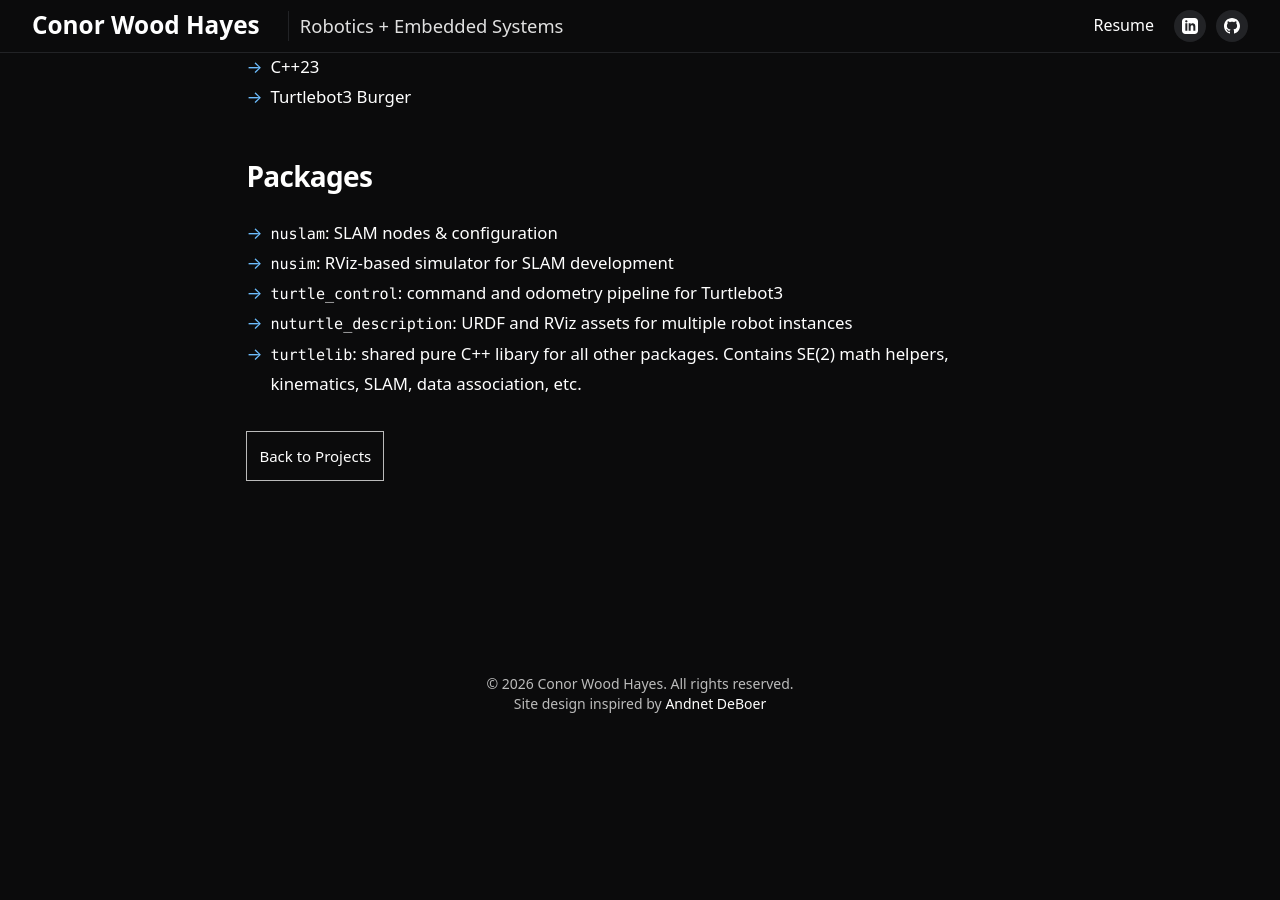
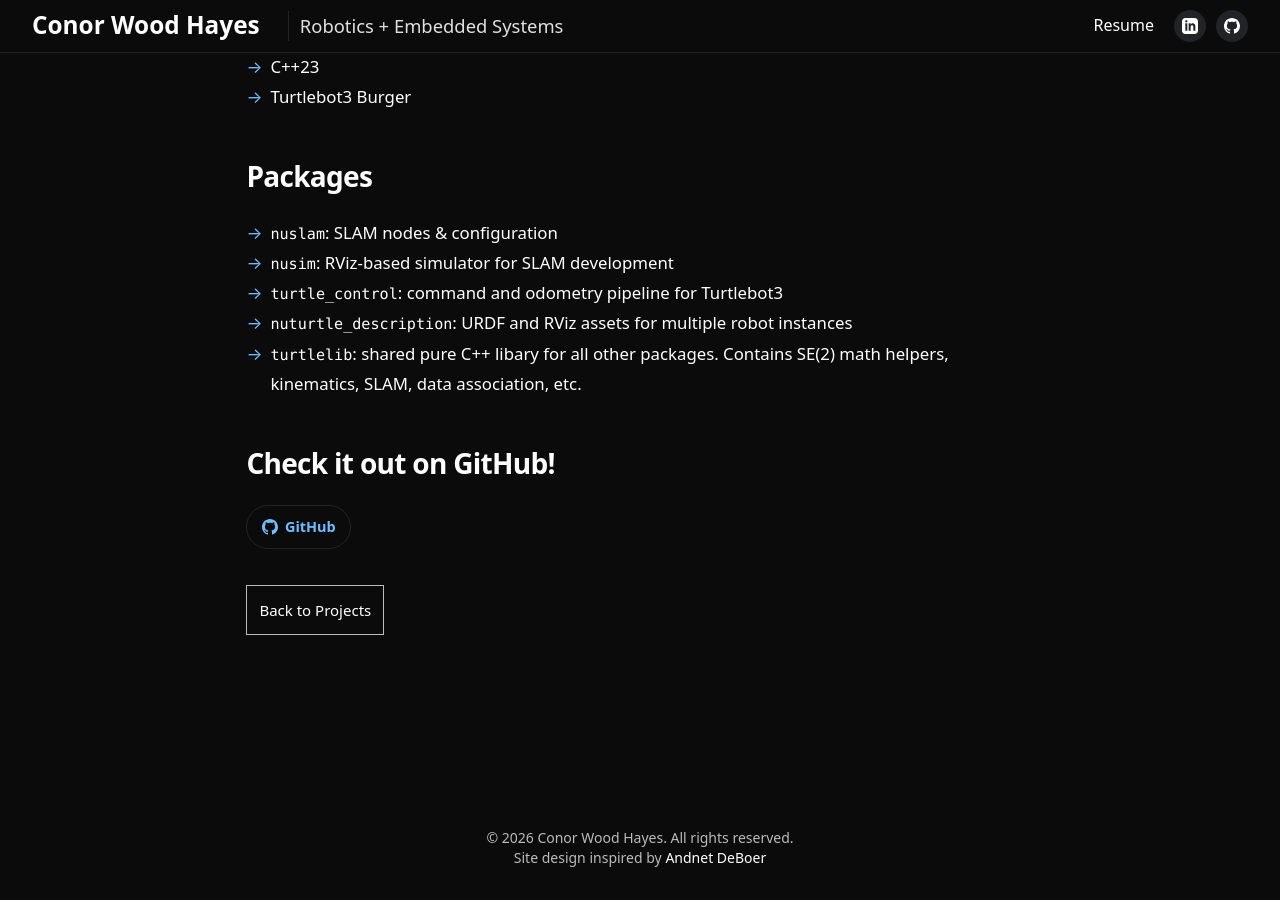
Before and after one commit to cwoodhayes/cwoodhayes.github.io, a Jekyll site: the page built from _projects/SLAM.md, in a window 1280 px wide and 900 px high, scrolled down 4921 px. Built offline with Jekyll 4.4.1, drawn with Linux system fonts in a browser that asks for light colours; before the commit the page ends 5667 px from its top, so only the background shows below that.

Commit message:
minor changes to slam and tiv

```diff
--- a/_projects/SLAM.md
+++ b/_projects/SLAM.md
@@ -86,3 +86,8 @@ Here is how the pipeline works at a high level (diagram & text below):
 - `turtle_control`: command and odometry pipeline for Turtlebot3
 - `nuturtle_description`: URDF and RViz assets for multiple robot instances
 - `turtlelib`: shared pure C++ libary for all other packages. Contains SE(2) math helpers, kinematics, SLAM, data association, etc.
+
+## Check it out on GitHub!
+<div class="project-button-row">
+  {% include github-button.html url="https://github.com/ME495-Navigation/slam-cwoodhayes" %}
+</div>
```
Also changed, not shown: _projects/Traveler IV.md (+1 -1 lines).
